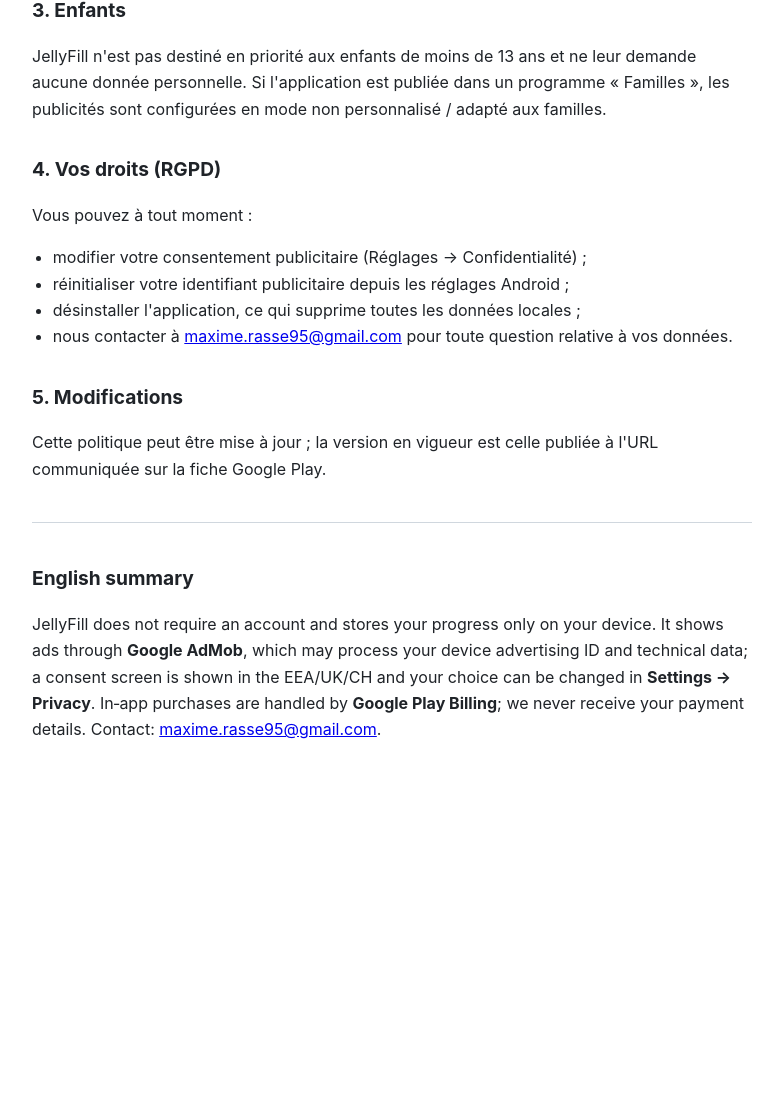
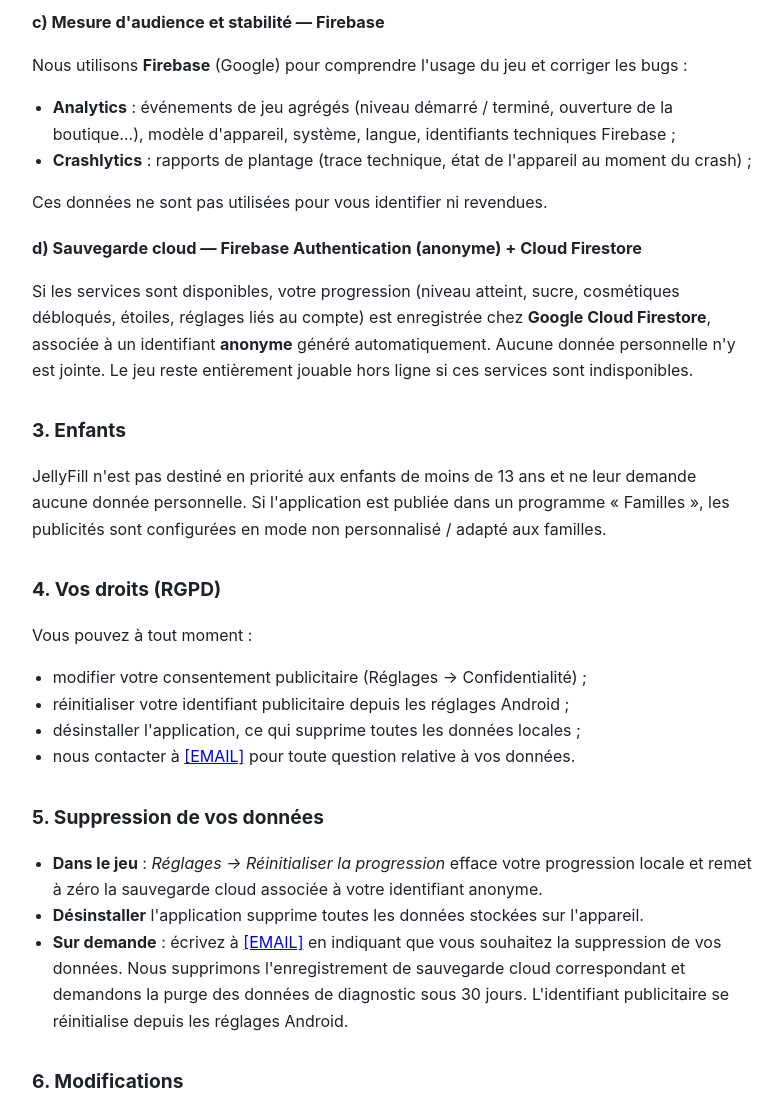
Before and after one commit to maximeRasse95/maximerasse95.github.io, a plain HTML site: page index.html in a window 1280 px wide. Shown: the part 1154-2255 px from the top of the page, without its empty margins (248-1031 px from the left). Before the commit the page ends 1977 px from the top, so only its background shows below. Drawn offline with Linux system fonts and the light colour scheme.

Commit message:
Add files via upload

```diff
--- a/index.html
+++ b/index.html
@@ -36,19 +36,21 @@
 <body>
 
 <h1>Politique de confidentialité — JellyFill</h1>
-<p class="updated">Dernière mise à jour : 07/09/2026</p>
+<p class="updated">Dernière mise à jour : [DATE]</p>
 
-<p>JellyFill (« l'application », « le jeu ») est édité par <strong>Maxime RASSE</strong>
-(« nous »). Contact : <a href="mailto:maxime.rasse95@gmail.com">maxime.rasse95@gmail.com</a>.</p>
+<p>JellyFill (« l'application », « le jeu ») est édité par <strong>[ÉDITEUR]</strong>
+(« nous »). Contact : <a href="mailto:[EMAIL]">[EMAIL]</a>.</p>
 
 <p>Cette politique explique quelles données sont traitées lorsque vous utilisez
 JellyFill, et pourquoi.</p>
 
-<h2>1. Données que nous ne collectons pas</h2>
-<p>Nous ne créons aucun compte, ne demandons ni nom, ni adresse e‑mail, ni
-numéro de téléphone. Nous n'avons pas de serveur qui stocke votre progression :
-votre avancement, votre monnaie du jeu (« sucre ») et vos réglages restent
-<strong>sur votre appareil</strong>.</p>
+<h2>1. Ce que nous ne demandons pas</h2>
+<p>Nous ne vous demandons ni nom, ni adresse e‑mail, ni numéro de téléphone, et
+vous n'avez pas de compte à créer. Votre progression, votre monnaie du jeu
+(« sucre ») et vos réglages sont d'abord stockés <strong>sur votre appareil</strong>.
+Une sauvegarde dans le cloud (voir 2‑d) permet de retrouver votre progression
+après une réinstallation ; elle repose sur un identifiant aléatoire anonyme, non
+relié à votre identité.</p>
 
 <h2>2. Données traitées par des services tiers</h2>
 
@@ -77,6 +79,26 @@
 de paiement. Google nous transmet uniquement la confirmation qu'un achat a eu
 lieu, afin de débloquer le contenu correspondant sur votre appareil.</p>
 
+<h3>c) Mesure d'audience et stabilité — Firebase</h3>
+<p>Nous utilisons <strong>Firebase</strong> (Google) pour comprendre l'usage du
+jeu et corriger les bugs :</p>
+<ul>
+  <li><strong>Analytics</strong> : événements de jeu agrégés (niveau démarré /
+  terminé, ouverture de la boutique…), modèle d'appareil, système, langue,
+  identifiants techniques Firebase ;</li>
+  <li><strong>Crashlytics</strong> : rapports de plantage (trace technique,
+  état de l'appareil au moment du crash) ;</li>
+</ul>
+<p>Ces données ne sont pas utilisées pour vous identifier ni revendues.</p>
+
+<h3>d) Sauvegarde cloud — Firebase Authentication (anonyme) + Cloud Firestore</h3>
+<p>Si les services sont disponibles, votre progression (niveau atteint, sucre,
+cosmétiques débloqués, étoiles, réglages liés au compte) est enregistrée chez
+<strong>Google Cloud Firestore</strong>, associée à un identifiant
+<strong>anonyme</strong> généré automatiquement. Aucune donnée personnelle n'y
+est jointe. Le jeu reste entièrement jouable hors ligne si ces services sont
+indisponibles.</p>
+
 <h2>3. Enfants</h2>
 <p>JellyFill n'est pas destiné en priorité aux enfants de moins de 13 ans et ne
 leur demande aucune donnée personnelle. Si l'application est publiée dans un
@@ -89,11 +111,26 @@
   <li>modifier votre consentement publicitaire (Réglages → Confidentialité) ;</li>
   <li>réinitialiser votre identifiant publicitaire depuis les réglages Android ;</li>
   <li>désinstaller l'application, ce qui supprime toutes les données locales ;</li>
-  <li>nous contacter à <a href="mailto:maxime.rasse95@gmail.com">maxime.rasse95@gmail.com</a> pour toute question
+  <li>nous contacter à <a href="mailto:[EMAIL]">[EMAIL]</a> pour toute question
   relative à vos données.</li>
 </ul>
 
-<h2>5. Modifications</h2>
+<h2>5. Suppression de vos données</h2>
+<ul>
+  <li><strong>Dans le jeu</strong> : <em>Réglages → Réinitialiser la
+  progression</em> efface votre progression locale et remet à zéro la sauvegarde
+  cloud associée à votre identifiant anonyme.</li>
+  <li><strong>Désinstaller</strong> l'application supprime toutes les données
+  stockées sur l'appareil.</li>
+  <li><strong>Sur demande</strong> : écrivez à
+  <a href="mailto:[EMAIL]">[EMAIL]</a> en indiquant que vous souhaitez la
+  suppression de vos données. Nous supprimons l'enregistrement de sauvegarde
+  cloud correspondant et demandons la purge des données de diagnostic sous
+  30 jours. L'identifiant publicitaire se réinitialise depuis les réglages
+  Android.</li>
+</ul>
+
+<h2>6. Modifications</h2>
 <p>Cette politique peut être mise à jour ; la version en vigueur est celle
 publiée à l'URL communiquée sur la fiche Google Play.</p>
 
@@ -106,7 +143,7 @@
 EEA/UK/CH and your choice can be changed in <strong>Settings → Privacy</strong>.
 In‑app purchases are handled by <strong>Google Play Billing</strong>; we never
 receive your payment details. Contact:
-<a href="mailto:maxime.rasse95@gmail.com">maxime.rasse95@gmail.com</a>.</p>
+<a href="mailto:[EMAIL]">[EMAIL]</a>.</p>
 
 </body>
 </html>
```
